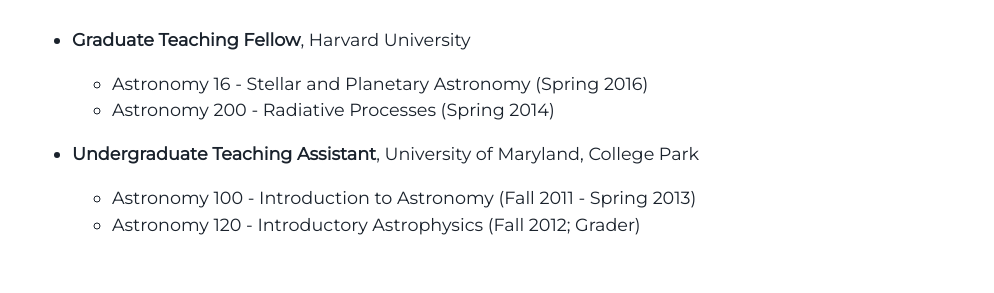
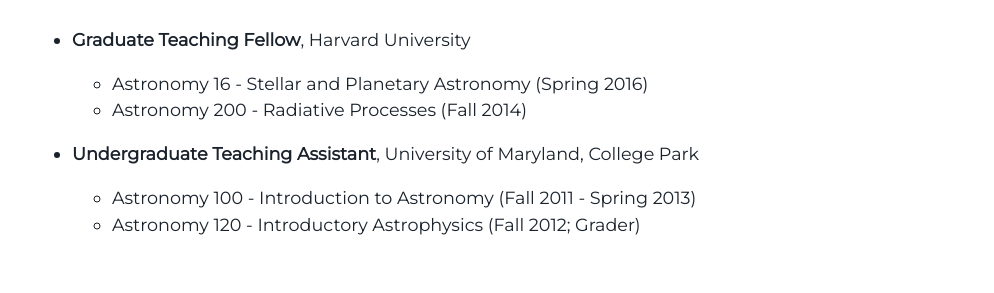
Before and after one commit to pcowpert/pcowpert.github.io, a Jekyll site: the page built from index.html, in a window 1280 px wide and 900 px high, scrolled down 5386 px. Shown: the part 161-454 px from the top of the window, without its empty margins (128-1122 px from the left). Built offline with Jekyll 4.4.1, drawn with Linux system fonts in a browser that asks for light colours; some of the changed lines change nothing that is shown.

Commit message:
Add CV and Pubs

```diff
--- a/_includes/cv.html
+++ b/_includes/cv.html
@@ -3,7 +3,7 @@
 </div>
 
 <div class="user-projects">
-<p>Below is a summary of my Curriculum Vitae as of November 2019. You can also obtain a <a href="/files/pcowpert_cv_full.pdf">PDF version</a> of this information.</p>
+<p>Below is a summary of my Curriculum Vitae as of November 2019. You can also obtain a <a href="/assets/files/pcowpert_cv_full.pdf">PDF version</a> of this information.</p>
 
 <h2 id="contactinformation">Contact Information</h2>
 
@@ -159,7 +159,7 @@
 
 <ul>
 <li>Astronomy 16 - Stellar and Planetary Astronomy  (Spring 2016)</li>
-<li>Astronomy 200 - Radiative Processes  (Spring 2014) </li>
+<li>Astronomy 200 - Radiative Processes  (Fall 2014) </li>
 </ul></li>
 
 <li>
@@ -175,13 +175,13 @@
 
 <p>As of October 29, 2019 I am an author on 51 publications (9 as first author), my <em>h</em>-index is 26 and my publications have 3897 citations.  </p>
 
-<p>A complete publications list can be found in the <a href="/files/pcowpert_cv_full.pdf">PDF Version</a> of my CV. A PDF Version of just presentations can be found <a href="/files/pcowpert_pubs.pdf">here</a>.</p>
+<p>A complete publications list can be found in the <a href="/assets/files/pcowpert_cv_full.pdf">PDF Version</a> of my CV. A PDF Version of just presentations can be found <a href="/assets/files/pcowpert_publist.pdf">here</a>.</p>
 
 <h2 id="presentationsummary">Presentation Summary</h2>
 
 <p>As of October 29, 2019 I have given 32 presentations of which 29 have been talks and 3 have been posters.</p>
 
-<p>A complete listing of talks and posters can be found in the <a href="/files/pcowpert_cv_full.pdf">PDF Version</a> of my CV. A PDF Version of just presentations can be found <a href="/files/pcowpert_talks.pdf">here</a>.</p>
+<p>A complete listing of talks and posters can be found in the <a href="/assets/files/pcowpert_cv_full.pdf">PDF Version</a> of my CV. A PDF Version of just presentations can be found <a href="/assets/files/pcowpert_talks.pdf">here</a>.</p>
 
 <h2 id="references">References</h2>
 
```
Also changed, not shown: 4 other files.
